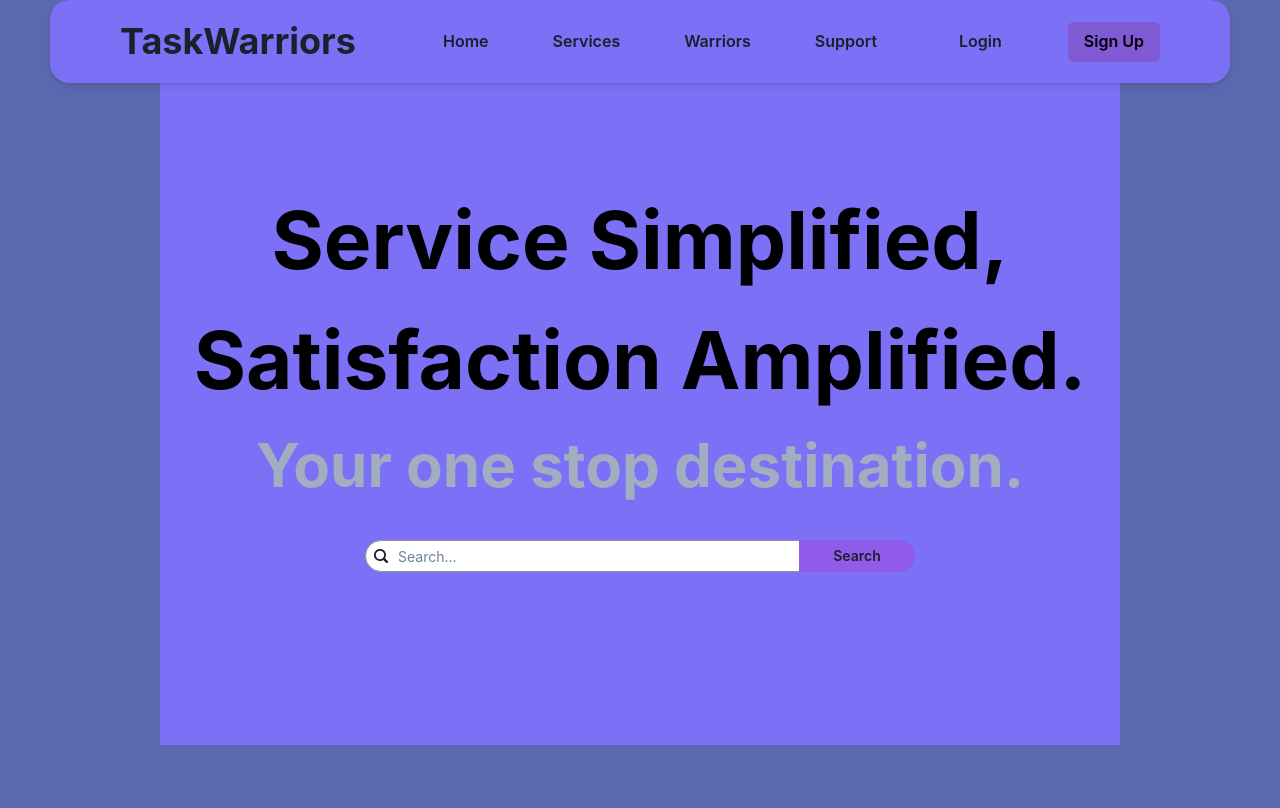
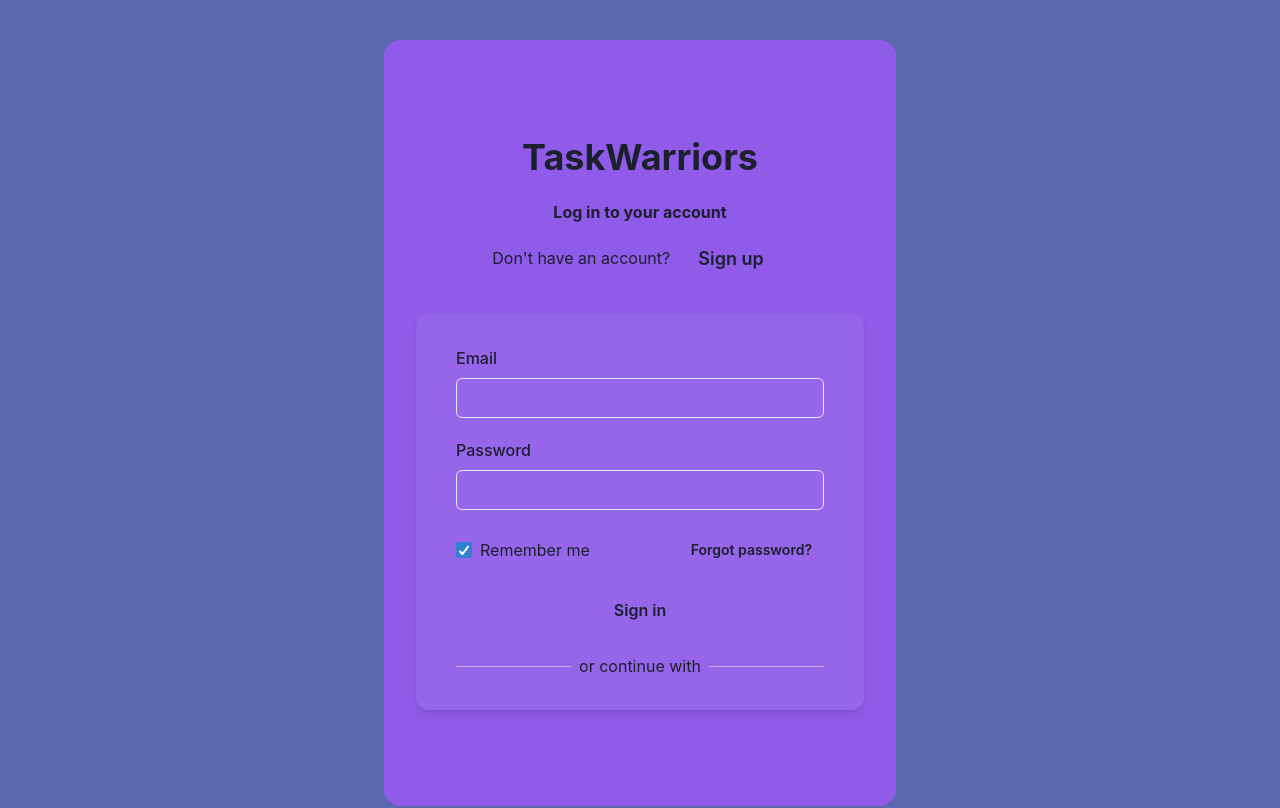
Before and after one commit to Harveer-kalkat/TaskWarriors, a React (Create React App) app in the folder client/: page /Login in a window 1280 px wide. Shown: the top 808 px of the page. Built offline with nearby package versions, Linux system fonts and the light colour scheme.

Commit message:
Added pages and designed Login Page

```diff
--- a/client/package.json
+++ b/client/package.json
@@ -14,6 +14,7 @@
     "react": "^18.2.0",
     "react-dom": "^18.2.0",
     "react-icons": "^4.9.0",
+    "react-router-dom": "^6.13.0",
     "react-scripts": "5.0.1",
     "web-vitals": "^2.1.4"
   },
--- a/client/src/App.js
+++ b/client/src/App.js
@@ -1,19 +1,24 @@
+import { Routes, Route } from "react-router-dom";
 import "./App.css";
-import Footer from "./components/footer";
-import Hero from "./components/hero";
-import HomePage from "./components/homePage";
-import Navbar from "./components/navbar";
+import HomePage from "./pages/HomePage";
+import Login from "./components/auth/Login";
+import Services from "./pages/Services";
+import Warriors from "./pages/Warriors";
+import Register from "./components/auth/Register";
+import SignUp from "./components/auth/SignUp";
 
 function App() {
   document.body.style = "background: #5A68B0;";
   return (
     <div className="App">
-      <div className="navbar">
-        <Navbar />
-      </div>
-      <Hero />
-      <HomePage />
-      <Footer />
+      <Routes>
+        <Route path="/" element={<HomePage />} />
+        <Route path="/Services" element={<Services />} />
+        <Route path="/Warriors" element={<Warriors />} />
+        <Route path="/Login" element={<Login />} />
+        <Route path="/SignUp" element={<SignUp />} />
+        <Route path="/WarriorRegister" element={<Register />} />
+      </Routes>
     </div>
   );
 }
--- a/client/src/components/auth/Login.jsx
+++ b/client/src/components/auth/Login.jsx
@@ -1,9 +1,92 @@
-import React from 'react'
+import React from "react";
+import {
+  Box,
+  Button,
+  Checkbox,
+  Container,
+  Divider,
+  FormControl,
+  FormLabel,
+  Heading,
+  HStack,
+  Input,
+  Stack,
+  Text,
+} from "@chakra-ui/react";
+import { Link } from "react-router-dom";
 
 const Login = () => {
   return (
-    <div>Login</div>
-  )
-}
+    <Container
+      maxW="lg"
+      py={{ base: "12", md: "24" }}
+      px={{ base: "0", sm: "8" }}
+      bg="#905BE8"
+      mt="40px"
+      borderRadius="2xl"
+    >
+      <Stack spacing="8">
+        <Stack spacing="6">
+          <Heading as="h2">TaskWarriors</Heading>
+          <Stack spacing={{ base: "2", md: "3" }} textAlign="center">
+            <Heading size={{ base: "xs", md: "sm" }}>
+              Log in to your account
+            </Heading>
+            <HStack spacing="1" justify="center">
+              <Text color="fg.muted">Don't have an account?</Text>
+              <Link to="/SignUp">
+                <Button variant="text" size="lg">
+                  Sign up
+                </Button>
+              </Link>
+            </HStack>
+          </Stack>
+        </Stack>
+        <Box
+          py={{ base: "0", sm: "8" }}
+          px={{ base: "4", sm: "10" }}
+          bg="whiteAlpha.100"
+          boxShadow={{ base: "none", sm: "md" }}
+          borderRadius={{ base: "none", sm: "xl" }}
+        >
+          <Stack spacing="6">
+            <Stack spacing="5">
+              <FormControl>
+                <FormLabel htmlFor="email">Email</FormLabel>
+                <Input id="email" type="email" />
+              </FormControl>
+              <FormControl>
+                <FormLabel htmlFor="password">Password</FormLabel>
+                <Input
+                  id="password"
+                  name="password"
+                  type={"password"}
+                  autoComplete="current-password"
+                  required
+                />
+              </FormControl>
+            </Stack>
+            <HStack justify="space-between">
+              <Checkbox defaultChecked>Remember me</Checkbox>
+              <Button variant="text" size="sm">
+                Forgot password?
+              </Button>
+            </HStack>
+            <Stack spacing="6">
+              <Button variant="primary">Sign in</Button>
+              <HStack>
+                <Divider />
+                <Text textStyle="sm" whiteSpace="nowrap" color="fg.muted">
+                  or continue with
+                </Text>
+                <Divider />
+              </HStack>
+            </Stack>
+          </Stack>
+        </Box>
+      </Stack>
+    </Container>
+  );
+};
 
-export default Login
+export default Login;
--- /dev/null
+++ b/client/src/components/auth/SignUp.jsx
@@ -0,0 +1,7 @@
+import React from "react";
+
+const SignUp = () => {
+  return <div>SignUp</div>;
+};
+
+export default SignUp;
--- a/client/src/components/homePage.jsx
+++ b/client/src/components/homeCards.jsx
@@ -13,7 +13,7 @@ import {
 } from "@chakra-ui/react";
 import React from "react";
 
-const HomePage = () => {
+const HomeCards = () => {
   return (
     <Box m="5px" p="5px" mx="250px">
       <Box mt="80px" mb="50px">
@@ -393,4 +393,4 @@ const HomePage = () => {
   );
 };
 
-export default HomePage;
+export default HomeCards;
--- a/client/src/components/navbar.jsx
+++ b/client/src/components/navbar.jsx
@@ -8,10 +8,11 @@ import {
   HStack,
   Button,
 } from "@chakra-ui/react";
+import { Link } from "react-router-dom";
 
 const Navbar = () => {
   return (
-    <Box >
+    <Box>
       <Flex
         as="navbar"
         bg="#7B70F6"
@@ -21,7 +22,7 @@ const Navbar = () => {
         alignItems="center"
         wrap="wrap"
         boxShadow="md"
-        borderRadius='20px'
+        borderRadius="20px"
       >
         <Heading as="h2" pl="50px">
           TaskWarriors
@@ -29,30 +30,36 @@ const Navbar = () => {
         <Spacer />
         <HStack spacing="50px" pr="50px">
           <ButtonGroup variant="text" colorScheme="gray" spacing="8">
-            {["Home", "Services", "Warriors", "Support"].map((item) => (
+            <Link to="/">
               <Button
                 _hover={{
                   background: "#905BE8",
                   color: "black",
                 }}
-                key={item}
+                key="Home"
               >
-                {item}
+                Home
               </Button>
+            </Link>
+            {["Services", "Warriors", "Login"].map((item) => (
+              <Link to={item}>
+                <Button
+                  _hover={{
+                    background: "#905BE8",
+                    color: "black",
+                  }}
+                  key={item}
+                >
+                  {item}
+                </Button>
+              </Link>
             ))}
           </ButtonGroup>
-          <Button
-            _hover={{
-              background: "#905BE8",
-              color: "black",
-            }}
-            variant="tertiary"
-          >
-            Login
-          </Button>
-          <Button color="black" colorScheme="purple">
-            Sign Up
-          </Button>
+          <Link to="/WarriorRegister">
+            <Button color="black" colorScheme="purple">
+              Become a Warrior
+            </Button>
+          </Link>
         </HStack>
       </Flex>
     </Box>
--- a/client/src/index.js
+++ b/client/src/index.js
@@ -1,6 +1,7 @@
 import React from "react";
 import ReactDOM from "react-dom/client";
 import "./index.css";
+import { BrowserRouter } from "react-router-dom";
 import App from "./App";
 import { ChakraProvider } from "@chakra-ui/react";
 
@@ -8,7 +9,9 @@ const root = ReactDOM.createRoot(document.getElementById("root"));
 root.render(
   <React.StrictMode>
     <ChakraProvider>
-      <App />
+      <BrowserRouter>
+        <App />
+      </BrowserRouter>
     </ChakraProvider>
   </React.StrictMode>
 );
--- /dev/null
+++ b/client/src/pages/HomePage.jsx
@@ -0,0 +1,20 @@
+import React from "react";
+import Footer from "../components/footer";
+import Hero from "../components/hero";
+import HomeCards from "../components/homeCards";
+import Navbar from "../components/navbar";
+
+const HomePage = () => {
+  return (
+    <div className="homepage">
+      <div className="navbar">
+        <Navbar />
+      </div>
+      <Hero />
+      <HomeCards />
+      <Footer />
+    </div>
+  );
+};
+
+export default HomePage;
--- /dev/null
+++ b/client/src/pages/Services.jsx
@@ -0,0 +1,7 @@
+import React from "react";
+
+const Services = () => {
+  return <div>Services</div>;
+};
+
+export default Services;
--- /dev/null
+++ b/client/src/pages/Warriors.jsx
@@ -0,0 +1,7 @@
+import React from "react";
+
+const Warriors = () => {
+  return <div>Warriors</div>;
+};
+
+export default Warriors;
```
Also changed, not shown: 1 other file (tests, documents, lock files or other folders).
